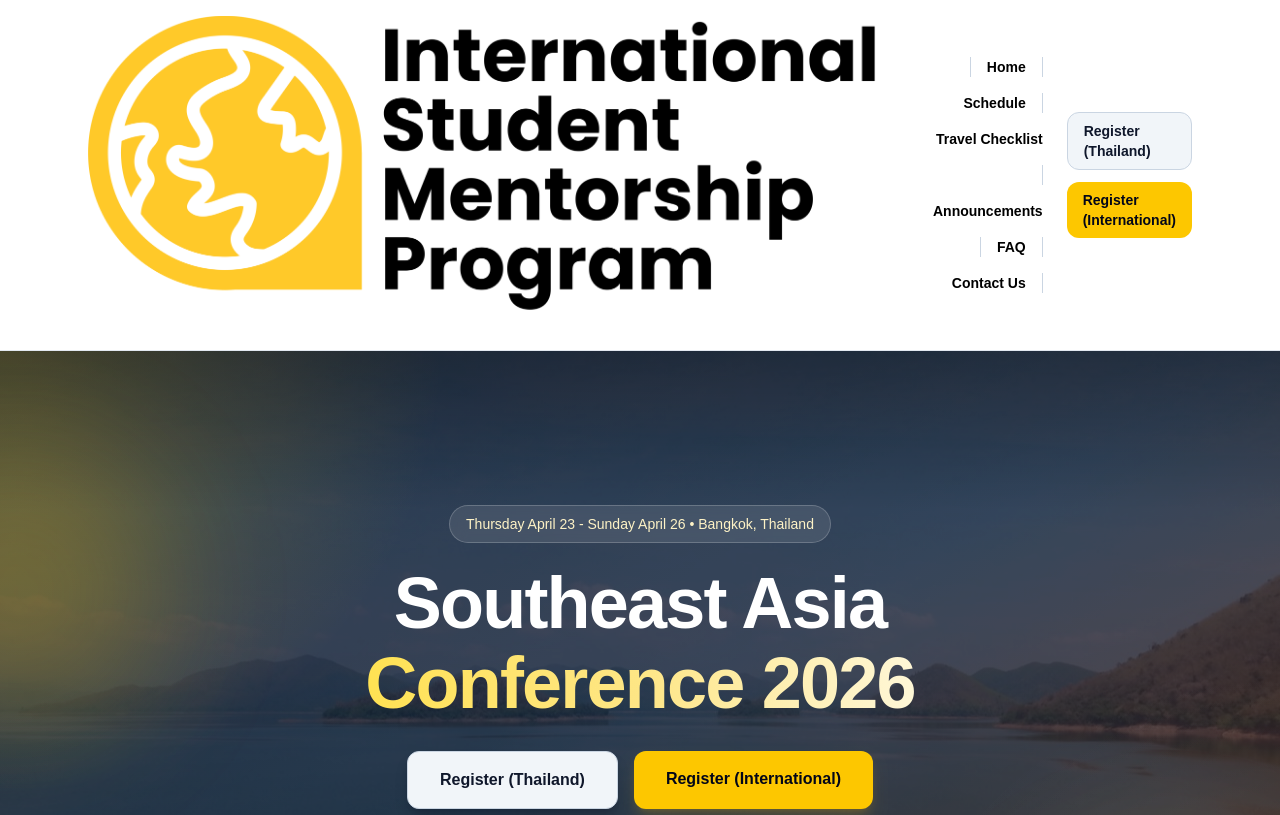
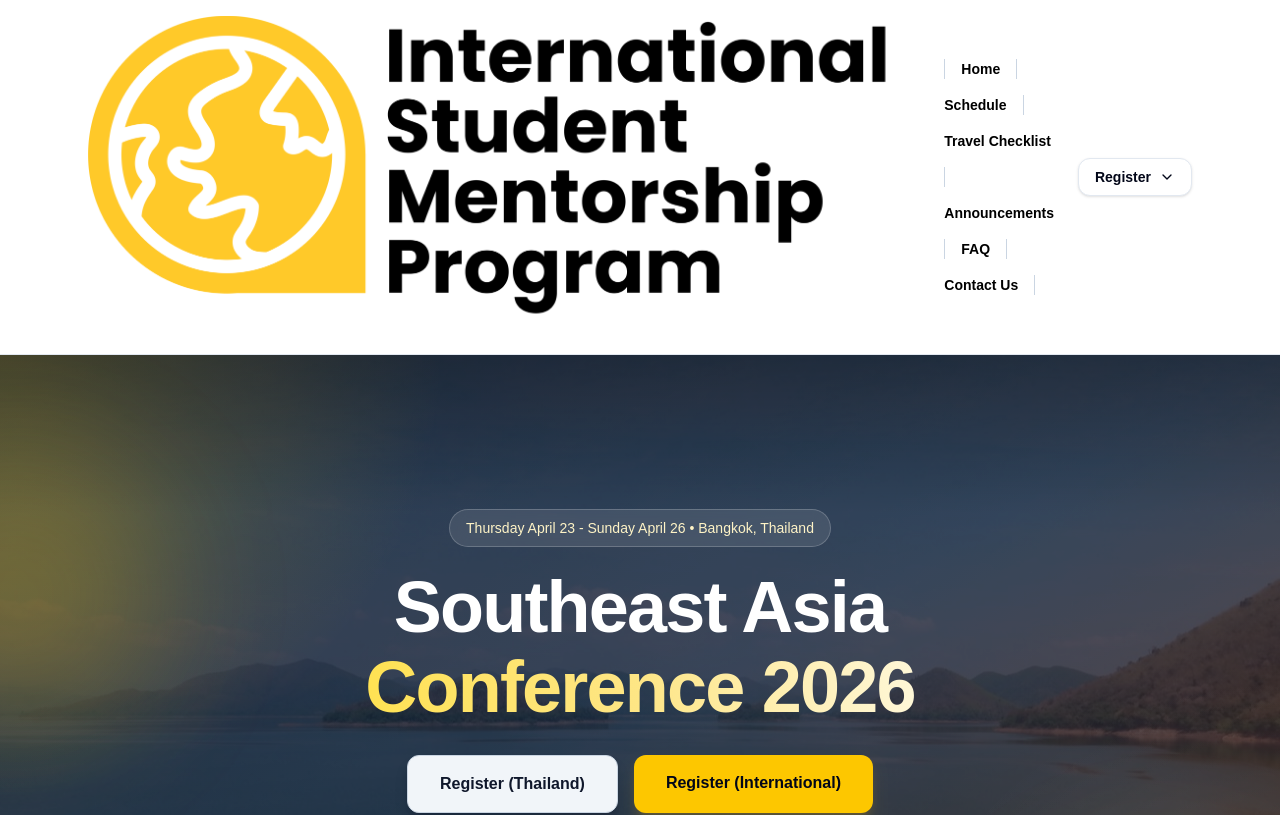
Before and after one commit to ismpseaconference2026/seaconference2026-repo, a Next.js app in the folder my-app/: page / in a window 1280 px wide. Shown: the top 815 px of the page. Built offline with nearby package versions, Linux system fonts and the light colour scheme.

Commit message:
refactor: reorganize navbar and add interactive features

```diff
--- a/my-app/src/components/NavigationBar.tsx
+++ b/my-app/src/components/NavigationBar.tsx
@@ -1,4 +1,7 @@
+"use client";
+
 import Image from "next/image";
+import { useState } from "react";
 import RegistrationButtons from "@/components/RegistrationButtons";
 
 const navItems = [
@@ -29,9 +32,12 @@ function NavDivider() {
 }
 
 export default function NavigationBar() {
+  const [regMenuOpen, setRegMenuOpen] = useState(false);
+
   return (
     <header className="sticky top-0 z-40 border-b border-slate-200 bg-white/95 backdrop-blur-md">
       <div className="mx-auto flex max-w-6xl items-center justify-between gap-6 px-4 py-4 sm:px-6">
+        <div className="flex items-center gap-6">
           <a
             href="https://www.internationalmentorship.org/"
             target="_blank"
@@ -46,6 +52,20 @@ export default function NavigationBar() {
               className="h-auto w-auto"
             />
           </a>
+
+          <div className="hidden flex-wrap items-center gap-4 lg:flex">
+            <NavDivider />
+
+            {navItems.map((item) => (
+              <div key={item.href} className="contents">
+                <a href={item.href} className={menuLinkClassName}>
+                  {item.label}
+                </a>
+                <NavDivider />
+              </div>
+            ))}
+          </div>
+        </div>
 
         <details className="relative lg:hidden">
           <summary className={mobileMenuButtonClassName}>
@@ -78,26 +98,33 @@ export default function NavigationBar() {
           </div>
         </details>
 
-        <div className="hidden flex-wrap items-center justify-end gap-4 lg:flex">
-          <NavDivider />
-
-          {navItems.map((item) => (
-            <div key={item.href} className="contents">
-              <a href={item.href} className={menuLinkClassName}>
-                {item.label}
-              </a>
-              <NavDivider />
-            </div>
-          ))}
-        </div>
-
+        <details
+          open={regMenuOpen}
+          onToggle={(e) => setRegMenuOpen(e.currentTarget.open)}
+          className="relative hidden lg:block"
+        >
+          <summary className={mobileMenuButtonClassName}>
+            <span>Register</span>
+            <svg
+              className={`h-4 w-4 transition-transform ${regMenuOpen ? "rotate-180" : ""}`}
+              fill="none"
+              stroke="currentColor"
+              viewBox="0 0 24 24"
+              aria-hidden="true"
+            >
+              <path strokeLinecap="round" strokeLinejoin="round" strokeWidth={2} d="m6 9 6 6 6-6" />
+            </svg>
+          </summary>
+          <div className={mobileMenuPanelClassName}>
             <RegistrationButtons
               classNameByAudience={{
                 thailand: thailandRegistrationClassName,
                 international: internationalRegistrationClassName,
               }}
-          containerClassName="hidden flex-1 flex-wrap items-center justify-end gap-3 lg:flex"
+              containerClassName="flex flex-col gap-2"
             />
+          </div>
+        </details>
       </div>
     </header>
   );
```
Lines whose indentation alone changed are shown as unchanged.
